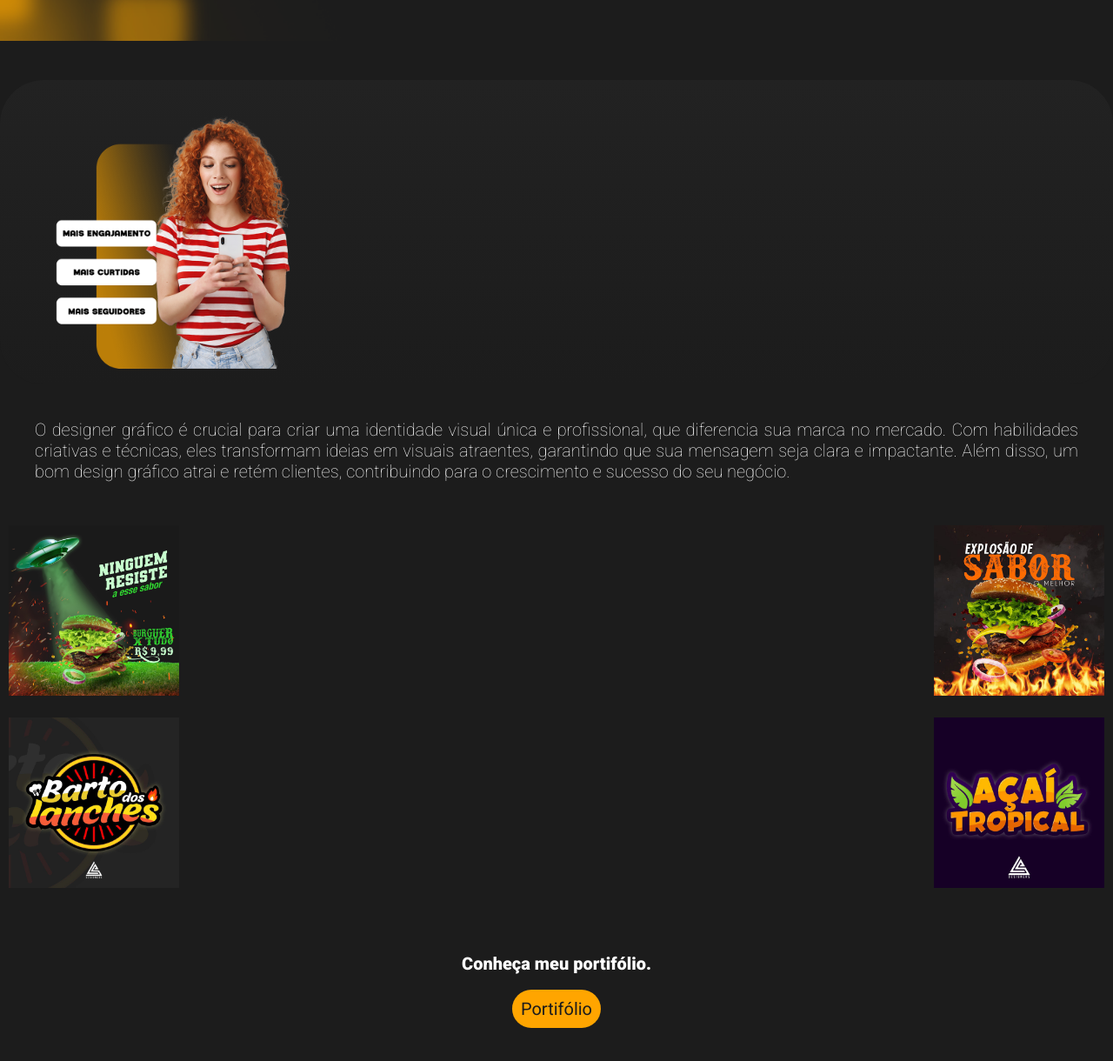
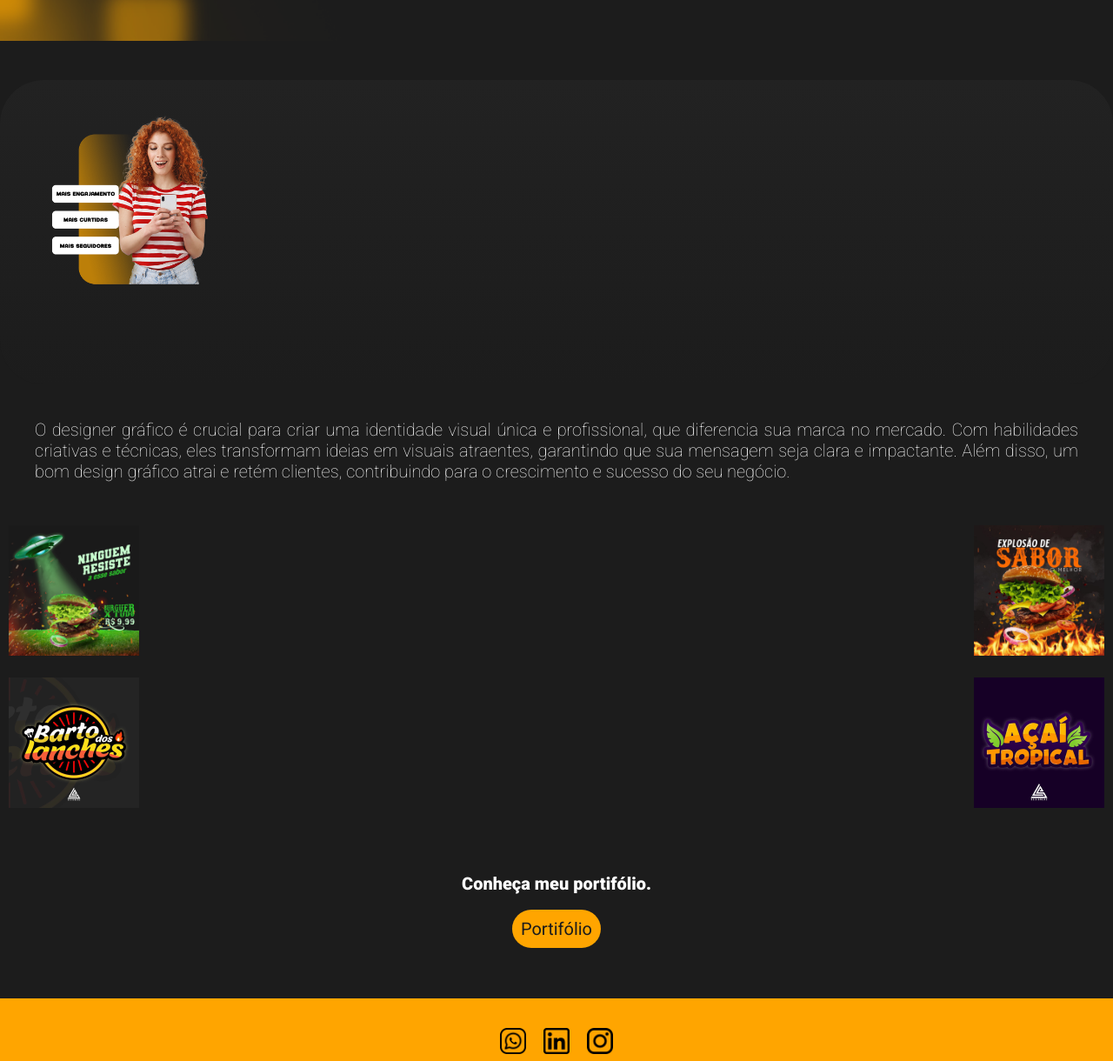
Before and after one commit to GeymersonCamara/Meu_Site, a plain HTML site: page index.html in a window 1280 px wide. Shown: the part 500-1720 px from the top of the page at 87% size. Drawn offline with Linux system fonts and the light colour scheme.

Commit message:
Update index.html

```diff
--- a/index.html
+++ b/index.html
@@ -37,7 +37,7 @@
       </div>
       <div>
         <div class="hidden" id="persona">
-          <img class="last" src="./img/persona1.png" alt="" width="300px" />
+          <img class="last" src="./img/persona1.png" alt="" width="200px" />
         </div>
       </div>
     </section>
@@ -58,18 +58,18 @@
     <section>
       <div class="photo">
         <div class="img">
-          <img src="./img/2.jpg" alt="" width="196px">
+          <img src="./img/2.jpg" alt="" width="150px">
         </div>
         <div class="img">
-          <img src="./img/3.jpeg" alt="" width="196px">
+          <img src="./img/3.jpeg" alt="" width="150px">
         </div>
       </div>
       <div class="photo2">
         <div class="child">
-          <img src="./img/5.jpeg" alt="" width="196px">
+          <img src="./img/5.jpeg" alt="" width="150px">
         </div>
         <div class="child">
-          <img src="./img/11.jpeg" alt="" width="196px">
+          <img src="./img/11.jpeg" alt="" width="150px">
         </div>
     </section>
 
```
